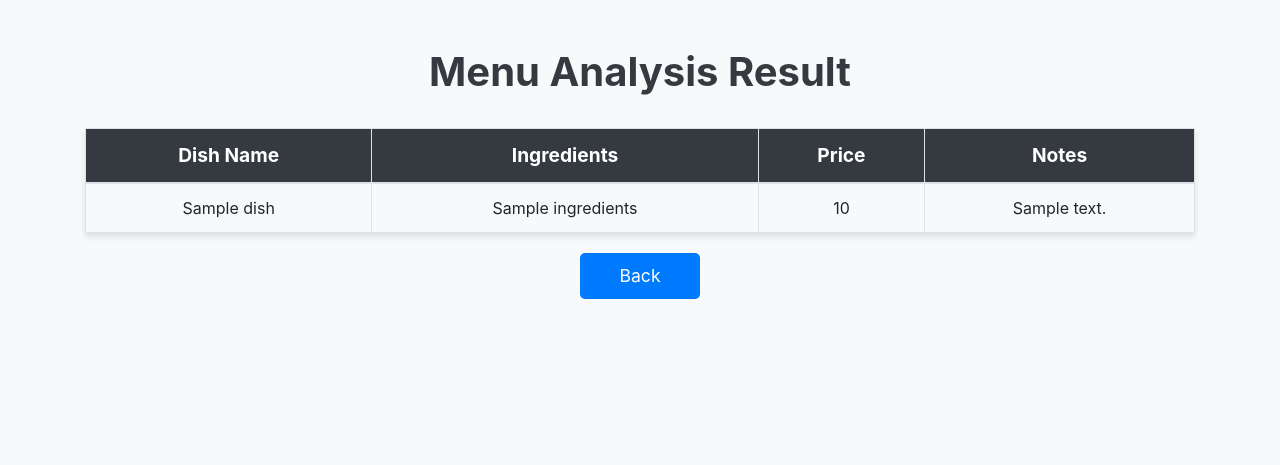
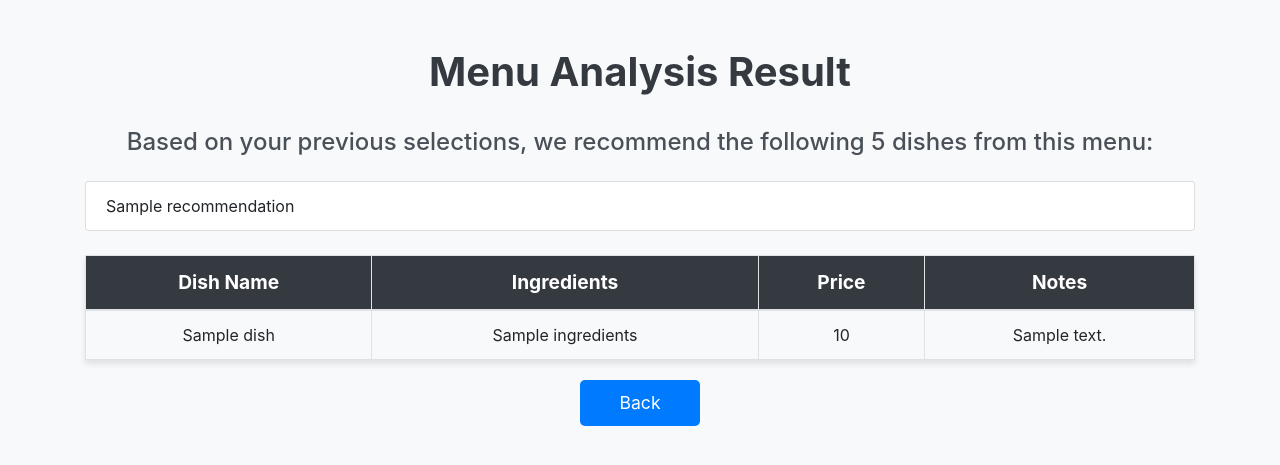
Before and after one commit to Tidal-Hackathon-Aces/Travel_Menu, a Flask app: template templates/results.html in a window 1280 px wide. Shown: the top 465 px of the page. Run offline with Flask 3, Linux system fonts and the light colour scheme; the template is opened without the code that fills it: most values are stand-ins (such as "Sample title", 1, 10 or a date in 2020); some libraries are stand-ins or nearby versions.

Commit message:
version bad one maybe

```diff
--- a/app.py
+++ b/app.py
@@ -4,6 +4,7 @@ from PIL import Image
 from flask import Flask, request, render_template, redirect, url_for
 import openai
 import json
+import random
 
 app = Flask(__name__)
 
@@ -34,7 +35,62 @@ def upload_image():
     img = Image.open(image_path)
     ocr_text = pytesseract.image_to_string(img)
 
-    if image_path == "menu2.jpg" :
+    print(file.filename)
+
+    if file.filename == "menu2.jpg" :
+        dishes = [
+    {'name': 'Cheeseburger', 'ingredients': 'Beef patty, cheddar cheese, lettuce, tomato, pickles, sesame bun', 'price': '$34', 'notes': 'Contains dairy and gluten'},
+    {'name': 'Cheese sandwich', 'ingredients': 'White bread, cheddar cheese, butter', 'price': '$22', 'notes': 'Contains dairy and gluten'},
+    {'name': 'Chicken burgers', 'ingredients': 'Chicken breast, lettuce, tomato, mayonnaise, sesame bun', 'price': '$23', 'notes': 'Contains gluten'},
+    {'name': 'Spicy chicken', 'ingredients': 'Chicken breast, hot spices, oil', 'price': '$33', 'notes': 'May contain allergens like chili peppers'},
+    {'name': 'Hot dog', 'ingredients': 'Sausage, bun, mustard, ketchup', 'price': '$24', 'notes': 'Contains gluten'},
+    {'name': 'Fruit Salad', 'ingredients': 'Mixed seasonal fruits (e.g., apples, grapes, oranges)', 'price': '$13', 'notes': 'May contain allergens like citrus'},
+    {'name': 'Cocktails', 'ingredients': 'Alcohol, fruit juice, soda water', 'price': '$12', 'notes': 'Contains alcohol'},
+    {'name': 'Nuggets', 'ingredients': 'Chicken, breadcrumbs, seasoning', 'price': '$14', 'notes': 'Contains gluten'},
+    {'name': 'Sandwich', 'ingredients': 'Bread, various fillings (ham, cheese, veggies)', 'price': '$13', 'notes': 'Contains gluten and dairy (if cheese is selected)'},
+    {'name': 'French Fries', 'ingredients': 'Potatoes, oil, salt', 'price': '$15', 'notes': 'None'},
+    {'name': 'Milk Shake', 'ingredients': 'Milk, ice cream, flavoring (chocolate, vanilla, or strawberry)', 'price': '$3', 'notes': 'Contains dairy'},
+    {'name': 'Iced Tea', 'ingredients': 'Tea, ice, sugar', 'price': '$2', 'notes': 'Contains caffeine'},
+    {'name': 'Orange Juice', 'ingredients': 'Fresh oranges', 'price': '$4', 'notes': 'May contain citrus allergens'},
+    {'name': 'Lemon Tea', 'ingredients': 'Tea, lemon, sugar', 'price': '$3', 'notes': 'Contains caffeine and citrus'},
+    {'name': 'Coffee', 'ingredients': 'Coffee beans, water', 'price': '$5', 'notes': 'Contains caffeine'}
+    ]
+    elif file.filename == "menu1.jpg":
+        dishes = [
+    {'name': 'Moussaka', 'ingredients': 'Eggplant, minced meat, tomato, béchamel sauce', 'price': '€4.90', 'notes': 'Contains dairy and meat.'},
+    {'name': 'Empanadas Criollas Argentinas', 'ingredients': 'Beef, onion, spices, dough', 'price': '€9.00', 'notes': 'May contain gluten and eggs.'},
+    {'name': 'Pimientos de Padrón', 'ingredients': 'Padrón peppers, olive oil, salt', 'price': '€7.90', 'notes': 'Occasionally spicy.'},
+    {'name': 'Salmorejo', 'ingredients': 'Tomato, bread, olive oil, garlic, ham, boiled egg', 'price': '€5.90', 'notes': 'Contains gluten, eggs, and dairy.'},
+    {'name': 'Croquetas de Jamón y Boletus', 'ingredients': 'Ham, boletus mushrooms, béchamel sauce, breadcrumbs', 'price': '€9.90', 'notes': 'Contains gluten, eggs, dairy, and soy.'},
+    {'name': 'Tortilla de Patatas', 'ingredients': 'Potatoes, eggs, onions', 'price': '€4.90', 'notes': 'Contains eggs.'},
+    {'name': 'Patatas Bravas', 'ingredients': 'Potatoes, spicy tomato sauce, aioli', 'price': '€4.90', 'notes': 'May contain eggs in the sauce.'},
+    {'name': 'Quiche de Espinaca y Queso', 'ingredients': 'Spinach, cheese, eggs, pastry', 'price': '€4.90', 'notes': 'Contains gluten, eggs, and dairy.'},
+    {'name': 'Tabla de Quesos', 'ingredients': 'Various cheeses, nuts', 'price': '€13.50/€14.90', 'notes': 'Contains dairy and nuts.'},
+    {'name': 'Tabla de Jamón Ibérico', 'ingredients': 'Iberian ham', 'price': '€8.90/€16.90', 'notes': 'Contains cured meat.'},
+    {'name': 'El Sur Salad', 'ingredients': 'Endive, walnuts, goat cheese', 'price': '€9.90', 'notes': 'Contains dairy and nuts.'},
+    {'name': 'Mediterránea Salad', 'ingredients': 'Olives, tomato, onion, oregano, orange, mint', 'price': '€9.90', 'notes': 'Vegan.'},
+    {'name': 'César Salad', 'ingredients': 'Chicken, bacon, lettuce, tomato, croutons, Caesar dressing', 'price': '€9.90', 'notes': 'Contains gluten, dairy, and eggs.'},
+    {'name': 'Doré Salad', 'ingredients': 'Salmon, avocado, peppers, vinaigrette', 'price': '€10.50', 'notes': 'Contains fish.'},
+    {'name': 'Wok de Verduras con Arroz', 'ingredients': 'Mixed vegetables, rice, soy sauce', 'price': '€10.90', 'notes': 'Contains soy.'},
+    {'name': 'Revuelto de Trigueros', 'ingredients': 'Eggs, asparagus', 'price': '€5.80/€10.50', 'notes': 'Contains eggs.'},
+    {'name': 'Revuelto de Puerros y Bacalao', 'ingredients': 'Eggs, leek, cod', 'price': '€6.10/€10.90', 'notes': 'Contains fish and eggs.'},
+    {'name': 'Huevos Rotos con Pisto', 'ingredients': 'Eggs, vegetable stew', 'price': '€10.90', 'notes': 'Contains eggs.'},
+    {'name': 'Huevos Rotos con Jamón', 'ingredients': 'Eggs, Iberian ham', 'price': '€12.90', 'notes': 'Contains eggs and cured meat.'},
+    {'name': 'Risotto de Gambones', 'ingredients': 'Prawns, risotto rice, cream', 'price': '€12.90', 'notes': 'Contains dairy and crustaceans.'},
+    {'name': 'Paella de Marisco', 'ingredients': 'Rice, seafood, saffron', 'price': '€14.95', 'notes': 'Contains crustaceans and mollusks.'},
+    {'name': 'Gambones al Ajillo', 'ingredients': 'Prawns, garlic, olive oil', 'price': '€13.50', 'notes': 'Contains crustaceans.'},
+    {'name': 'Mejillones al Vapor con Salsa Marinera', 'ingredients': 'Mussels, marinara sauce', 'price': '€11.90', 'notes': 'Contains mollusks.'},
+    {'name': 'Calamares a la Romana', 'ingredients': 'Squid, flour, olive oil', 'price': '€11.90', 'notes': 'Contains mollusks and gluten.'},
+    {'name': 'Chipirones a la Plancha', 'ingredients': 'Baby squid, olive oil', 'price': '€6.90/€12.90', 'notes': 'Contains mollusks.'},
+    {'name': 'Brochetas de Salmón', 'ingredients': 'Salmon, emmental cheese', 'price': '€6.90/€12.90', 'notes': 'Contains fish and dairy.'},
+    {'name': 'Raviolis Artesanos de Espinaca y Queso de Cabra', 'ingredients': 'Spinach, goat cheese, pasta', 'price': '€12.90', 'notes': 'Contains gluten and dairy.'},
+    {'name': 'Pollo al Curry con Nueces', 'ingredients': 'Chicken, curry, nuts', 'price': '€6.50/€11.90', 'notes': 'Contains nuts.'},
+    {'name': 'Carrillada de Cerdo con Patatas', 'ingredients': 'Pork cheeks, potatoes', 'price': '€13.50', 'notes': 'Contains meat.'},
+    {'name': 'Ropa Vieja', 'ingredients': 'Shredded beef, vegetables', 'price': '€6.90/€12.90', 'notes': 'Contains meat.'},
+    {'name': 'Lomo Bajo de Ternera con Patatas Horneadas y Pimiento Padrón', 'ingredients': 'Beef steak, potatoes, Padrón peppers', 'price': '€15.40', 'notes': 'Contains meat.'},
+    {'name': 'Secreto de Ternera con Salsa Tártara y Patatas Fritas', 'ingredients': 'Beef sirloin, tartar sauce, potatoes', 'price': '€14.90', 'notes': 'Contains meat, eggs, and dairy.'}
+]
+    else:
         # 调用OpenAI API生成菜品的描述信息
         response = openai.ChatCompletion.create(
         model="gpt-3.5-turbo-0125",
@@ -58,28 +114,12 @@ def upload_image():
             dishes = json.loads(json_output)
         except json.JSONDecodeError:
             dishes = []  # 如果解析失败，返回空列表
-    else:
-        dishes = [
-    {'name': 'Cheeseburger', 'ingredients': 'Beef patty, cheddar cheese, lettuce, tomato, pickles, sesame bun', 'price': '$34', 'notes': 'Contains dairy and gluten'},
-    {'name': 'Cheese sandwich', 'ingredients': 'White bread, cheddar cheese, butter', 'price': '$22', 'notes': 'Contains dairy and gluten'},
-    {'name': 'Chicken burgers', 'ingredients': 'Chicken breast, lettuce, tomato, mayonnaise, sesame bun', 'price': '$23', 'notes': 'Contains gluten'},
-    {'name': 'Spicy chicken', 'ingredients': 'Chicken breast, hot spices, oil', 'price': '$33', 'notes': 'May contain allergens like chili peppers'},
-    {'name': 'Hot dog', 'ingredients': 'Sausage, bun, mustard, ketchup', 'price': '$24', 'notes': 'Contains gluten'},
-    {'name': 'Fruit Salad', 'ingredients': 'Mixed seasonal fruits (e.g., apples, grapes, oranges)', 'price': '$13', 'notes': 'May contain allergens like citrus'},
-    {'name': 'Cocktails', 'ingredients': 'Alcohol, fruit juice, soda water', 'price': '$12', 'notes': 'Contains alcohol'},
-    {'name': 'Nuggets', 'ingredients': 'Chicken, breadcrumbs, seasoning', 'price': '$14', 'notes': 'Contains gluten'},
-    {'name': 'Sandwich', 'ingredients': 'Bread, various fillings (ham, cheese, veggies)', 'price': '$13', 'notes': 'Contains gluten and dairy (if cheese is selected)'},
-    {'name': 'French Fries', 'ingredients': 'Potatoes, oil, salt', 'price': '$15', 'notes': 'None'},
-    {'name': 'Milk Shake', 'ingredients': 'Milk, ice cream, flavoring (chocolate, vanilla, or strawberry)', 'price': '$3', 'notes': 'Contains dairy'},
-    {'name': 'Iced Tea', 'ingredients': 'Tea, ice, sugar', 'price': '$2', 'notes': 'Contains caffeine'},
-    {'name': 'Orange Juice', 'ingredients': 'Fresh oranges', 'price': '$4', 'notes': 'May contain citrus allergens'},
-    {'name': 'Lemon Tea', 'ingredients': 'Tea, lemon, sugar', 'price': '$3', 'notes': 'Contains caffeine and citrus'},
-    {'name': 'Coffee', 'ingredients': 'Coffee beans, water', 'price': '$5', 'notes': 'Contains caffeine'}
-    ]
 
     print("---")
     print(dishes)
     print(type(dishes))
+
+    # recommended_dishes = random.sample(dishes, 5)
 
     # 显示结果页面
     return render_template('results.html', dishes=dishes)
--- a/templates/results.html
+++ b/templates/results.html
@@ -15,6 +15,12 @@
             color: #343a40;
             text-align: center;
             margin-bottom: 2rem;
+        }
+        h2 {
+            font-size: 1.5rem;
+            color: #495057;
+            text-align: center;
+            margin-bottom: 1.5rem;
         }
         .table {
             box-shadow: 0px 4px 6px rgba(0, 0, 0, 0.1);
@@ -55,6 +61,14 @@
 <body>
     <div class="container mt-5">
         <h1>Menu Analysis Result</h1>
+        <!-- Recommendation section -->
+        <h2>Based on your previous selections, we recommend the following 5 dishes from this menu:</h2>
+        <ul class="list-group mb-4">
+            {% for recommendation in recommended_dishes %}
+            <li class="list-group-item">{{ recommendation }}</li>
+            {% endfor %}
+        </ul>
+
         <form>
             <table class="table table-bordered table-hover">
                 <thead>
```
Also changed, not shown: menu1.jpg (added), uploads/menu1.jpg (added), 1 other file.
